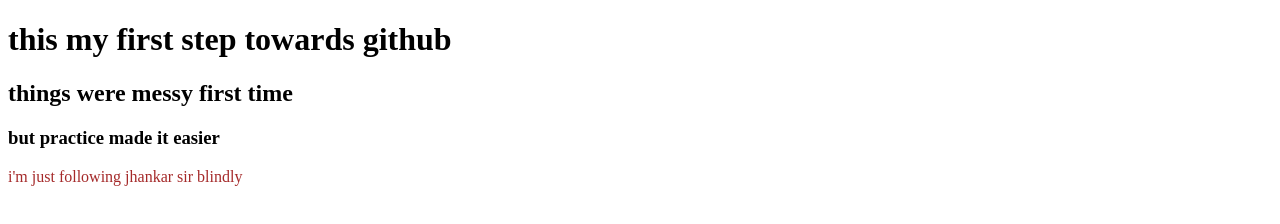
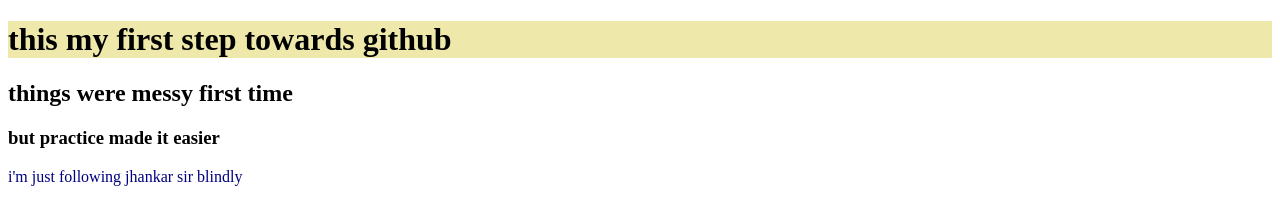
Before and after one commit to Shailly-Purohit/my-second-repo, a plain HTML site: page index.html in a window 1280 px wide. Drawn offline with Linux system fonts and the light colour scheme.

Commit message:
my-second-repo

```diff
--- a/style.css
+++ b/style.css
@@ -1,3 +1,6 @@
 p{
-    color: brown;
+    color:navy;
 }
+h1{
+    background-color: palegoldenrod;
+}
```
